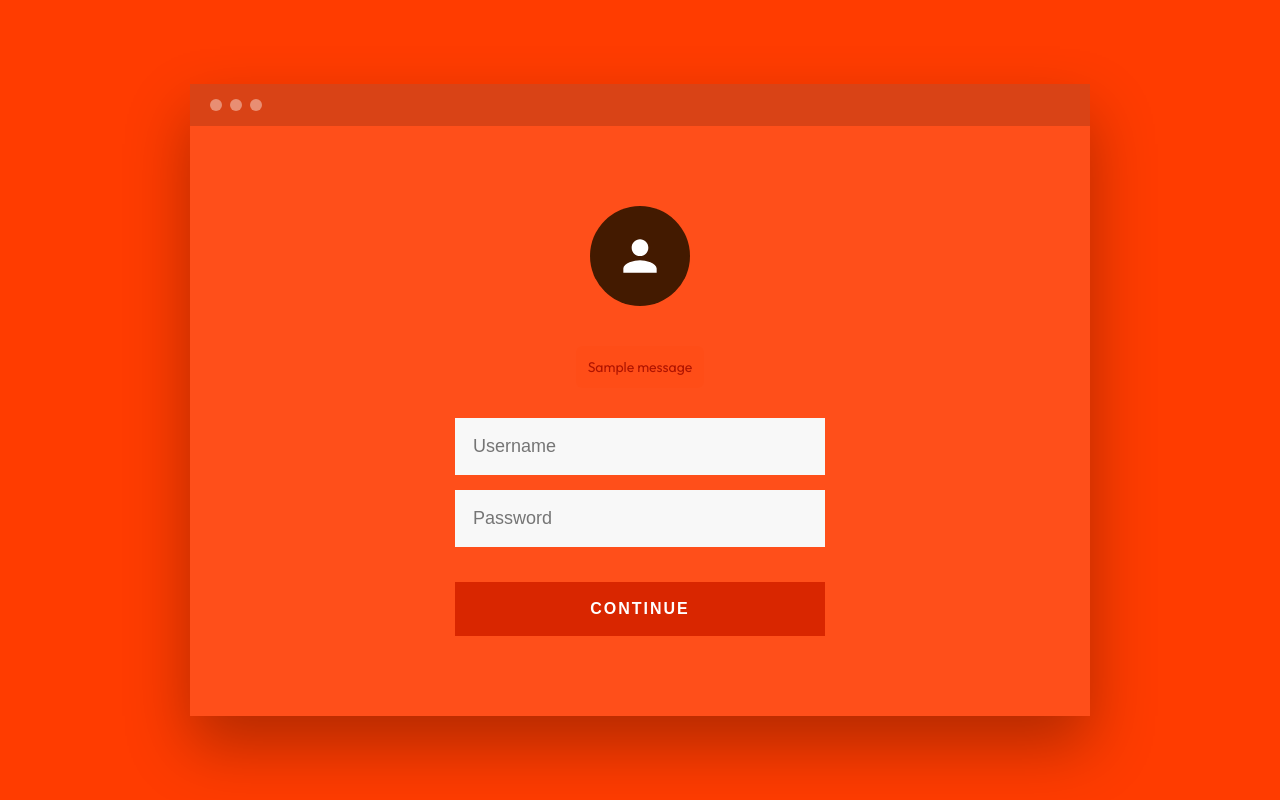
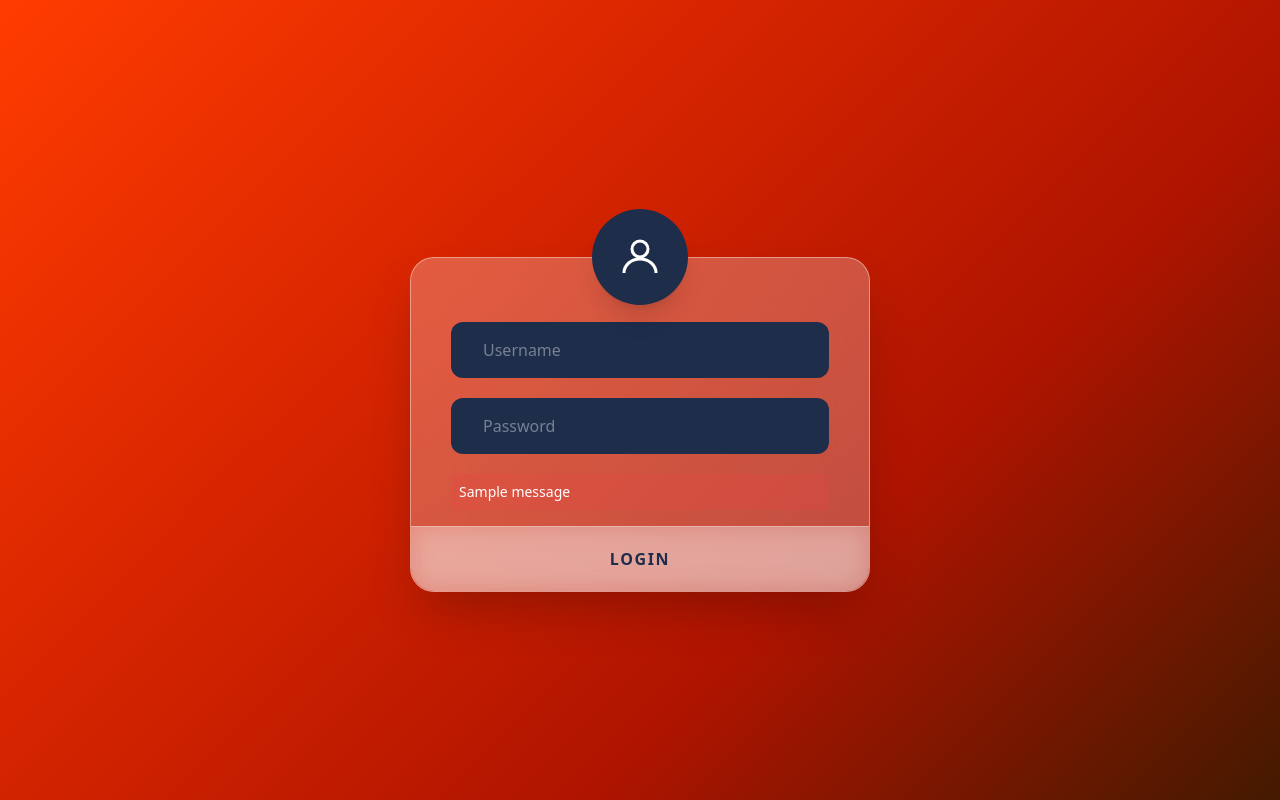
Before and after one commit to Gd0810/chatbot, a Django app: page /accounts/login/ in a window 1280 px wide. Run offline with Django 5.2, Linux system fonts and the light colour scheme; tables that the repository leaves empty hold one stand-in row (values such as "Sample post"); one stand-in notice (Sample message) is shown; parts of the project's set-up code (start-up, migrations or seed data) failed here and were passed over; some libraries are stand-ins or nearby versions.

Commit message:
update:login_ui

```diff
--- a/templates/accounts/login.html
+++ b/templates/accounts/login.html
@@ -3,250 +3,120 @@
 <head>
 <meta charset="UTF-8">
 <meta name="viewport" content="width=device-width, initial-scale=1.0">
+
+<script src="https://cdn.tailwindcss.com"></script>
+  <!-- Iconify for icons -->
+  <script src="https://code.iconify.design/3/3.1.0/iconify.min.js"></script>
+  <script src="https://code.iconify.design/iconify-icon/2.1.0/iconify-icon.min.js"></script>
+
 <title>Login</title>
-      <link rel="preconnect" href="https://fonts.googleapis.com">
-  <link rel="preconnect" href="https://fonts.gstatic.com" crossorigin>
-  <link href="https://fonts.googleapis.com/css2?family=Outfit:wght@300;400;500;600;700&display=swap" rel="stylesheet">
+
 <style>
-:root {
-    --primary: rgb(255, 60, 0);
-    --primary-dark: rgb(217, 38, 0);
-    --primary-darker: rgb(175, 20, 0);
-    --primary-darkest: rgb(67, 26, 0);
-}
-
-*,
-*::before,
-*::after {
-    box-sizing: border-box;
-}
-
 body {
-    margin: 0;
-    padding: 20px;
-    display: flex;
-    justify-content: center;
-    align-items: center;
-    height: 100svh;
-    overflow: hidden;
-    background-color: var(--primary);
-    font-family: 'Outfit', sans-serif;
-}
-
-/* CARD */
-.window-card {
-    width: 100%;
-    max-width: 900px;
-    background-color: rgba(255, 255, 255, 0.1);
-    overflow: hidden;
-    box-shadow: 0 30px 60px rgba(0, 0, 0, 0.3);
-    backdrop-filter: blur(5px);
-}
-
-.window-header {
-    background-color: rgba(0, 0, 0, 0.15);
-    padding: 15px 20px;
-    display: flex;
-    gap: 8px;
-}
-
-.dot {
-    width: 12px;
-    height: 12px;
-    border-radius: 50%;
-    background-color: rgba(255, 255, 255, 0.4);
-}
-
-.window-content {
-    padding: 80px 60px;
-    display: flex;
-    flex-direction: column;
-    align-items: center;
-}
-
-.avatar-circle {
-    width: 100px;
-    height: 100px;
-    background-color: var(--primary-darkest);
-    border-radius: 50%;
-    margin-bottom: 40px;
-    display: flex;
-    justify-content: center;
-    align-items: center;
-}
-
-.avatar-circle svg {
-    fill: white;
-    width: 50px;
-}
-
-form { text-align: center; }
-
-input {
-    width: 100%;
-    max-width: 370px;
-    padding: 18px;
-    margin-bottom: 15px;
-    border: none;
-    outline: none;
-    font-size: 18px;
-    background-color: #f8f8f8;
-    box-sizing: border-box;
-}
-
-/* Asterisk password masking */
-input[type="password"] {
-    -webkit-text-security: asterisk;
-    text-security: asterisk;
-}
-
-button {
-    width: 100%;
-    max-width: 370px;
-    padding: 18px;
-    background-color: rgb(217, 38, 0);
-    color: white;
-    border: none;
-    font-weight: bold;
-    font-size: 16px;
-    text-transform: uppercase;
-    cursor: pointer;
-    margin-top: 20px;
-    letter-spacing: 2px;
-    transition: all 0.3s ease;
-}
-
-button:hover {
-    background-color: rgb(255, 60, 0);
-    transform: translateY(-2px);
-}
-
-.messages {
-    margin-bottom: 20px;
-}
-
-.message {
-    padding: 12px;
-    border-radius: 6px;
-    margin-bottom: 10px;
-    background: rgba(255, 60, 0, 0.1);
-    color: rgb(175, 20, 0);
-    font-size: 14px;
-}
-
-/* =========================
-   RESPONSIVE BREAKPOINTS
-========================= */
-
-/* Tablet */
-@media (max-width: 768px) {
-    .window-content {
-        padding: 50px 30px;
-    }
-
-    .avatar-circle {
-        width: 80px;
-        height: 80px;
-    }
-
-    input, button {
-        font-size: 16px;
-        padding: 14px;
-    }
-}
-
-/* Mobile */
-@media (max-width: 480px) {
-    body {
-        padding: 10px;
-    }
-
-    .window-content {
-        padding: 35px 20px;
-    }
-
-    .avatar-circle {
-        width: 65px;
-        height: 65px;
-        margin-bottom: 25px;
-    }
-
-    input, button {
-        font-size: 15px;
-        padding: 12px;
-    }
+    background: linear-gradient(
+        135deg,
+        rgb(255,60,0),
+        rgb(217,38,0),
+        rgb(175,20,0),
+        rgb(67,26,0)
+    );
 }
 </style>
 
 </head>
-<body>
 
-    <div class="window-card">
-        <div class="window-header">
-            <div class="dot"></div>
-            <div class="dot"></div>
-            <div class="dot"></div>
+<body class="min-h-screen flex items-center justify-center font-sans">
+
+<div class="relative flex flex-col items-center">
+
+    <!-- Avatar -->
+    <div class="w-24 h-24 bg-[#1e2d4a] rounded-full flex items-center justify-center shadow-xl z-10 -mb-12">
+        <svg class="w-12 h-12 text-white" fill="none" stroke="currentColor" stroke-width="1.5" viewBox="0 0 24 24">
+            <circle cx="12" cy="8" r="4"/>
+            <path d="M4 20c0-4 3.6-7 8-7s8 3 8 7"/>
+        </svg>
     </div>
 
-        <div class="window-content">
-            <div class="avatar-circle">
-                <svg viewBox="0 0 24 24"><path d="M12 12c2.21 0 4-1.79 4-4s-1.79-4-4-4-4 1.79-4 4 1.79 4 4 4zm0 2c-2.67 0-8 1.34-8 4v2h16v-2c0-2.66-5.33-4-8-4z"/></svg>
+    <!-- Card -->
+    <div class="w-[460px] bg-white/25 backdrop-blur-xl border border-white/40 rounded-3xl shadow-2xl pt-16 px-10">
+
+
+
+        <form method="post">
+            {% csrf_token %}
+
+            <!-- Username -->
+            <div class="mb-5">
+                <div class="flex items-center bg-[#1e2d4a] rounded-xl overflow-hidden">
+                    <div class="px-4 text-white/70"><iconify-icon icon="mingcute:user-4-fill"></iconify-icon></div>
+
+                    {{ form.username }}
+                </div>
+
+                {% for error in form.username.errors %}
+                <p class="text-red-200 text-xs mt-1">{{ error }}</p>
+                {% endfor %}
+            </div>
+
+            <!-- Password -->
+            <div class="mb-5">
+                <div class="flex items-center bg-[#1e2d4a] rounded-xl overflow-hidden">
+                    <div class="px-4 text-white/70"><iconify-icon icon="tabler:password-user" width="24" height="24"></iconify-icon></div>
+
+                    {{ form.password }}
+                </div>
+
+                {% for error in form.password.errors %}
+                <p class="text-red-200 text-xs mt-1">{{ error }}</p>
+                {% endfor %}
             </div>
 
              {% if messages %}
-        <div class="messages">
+        <div class="mb-4">
             {% for message in messages %}
-            <div class="message">{{ message }}</div>
+            <p class="bg-red-500/20 text-white text-sm p-2 rounded mb-2">
+                {{ message }}
+            </p>
             {% endfor %}
         </div>
         {% endif %}
 
-            <form method="post">
-                {% csrf_token %}
-                <input type="text" name="username" placeholder="Username" required>
-                <input type="text" name="password_display" placeholder="Password" id="pw-display" autocomplete="current-password" required>
-                <input type="hidden" name="password" id="pw-hidden">
-                <br>
-                <button type="submit">Continue</button>
+            <!-- Bottom Strip -->
+            <div class="-mx-10 bg-white/30 backdrop-blur-md border-t border-white/30 rounded-b-3xl py-5">
+                <button type="submit"
+                    class="w-full uppercase tracking-widest font-semibold text-[#1e2d4a] hover:text-black transition">
+                    Login
+                </button>
+            </div>
+
         </form>
+
     </div>
+
 </div>
+
+<!-- Django input styling -->
 <script>
-    (function () {
-        const display = document.getElementById("pw-display");
-        const hidden = document.getElementById("pw-hidden");
-        if (!display || !hidden) return;
+document.addEventListener("DOMContentLoaded", function() {
 
-        let realValue = "";
+    const inputs = document.querySelectorAll("input[type=text], input[type=password]");
 
-        const sync = () => {
-            hidden.value = realValue;
-            display.value = "*".repeat(realValue.length);
-            const end = display.value.length;
-            display.setSelectionRange(end, end);
-        };
+    inputs.forEach(input => {
 
-        display.addEventListener("beforeinput", (e) => {
-            if (e.inputType === "insertText" && e.data) {
-                realValue += e.data;
-            } else if (e.inputType === "deleteContentBackward") {
-                realValue = realValue.slice(0, -1);
-            } else if (e.inputType === "deleteContentForward") {
-                realValue = realValue.slice(0, -1);
-            } else if (e.inputType === "insertFromPaste") {
-                realValue += e.data || "";
-            } else if (e.inputType === "insertCompositionText") {
-                realValue += e.data || "";
+        input.className =
+            "w-full bg-transparent py-4 text-white/70 placeholder-white/40 focus:outline-none";
+
+        if (!input.placeholder) {
+            if (input.name.includes("user"))
+                input.placeholder = "Username";
+            else
+                input.placeholder = "Password";
         }
+
     });
 
-        display.addEventListener("input", () => {
-            sync();
 });
+</script>
 
-        display.addEventListener("focus", sync);
-        display.addEventListener("click", sync);
-    })();
-    </script>
 </body>
 </html>
```
Also changed, not shown: static/ui/img/login.png (added), static/ui/img/login2.png (added), 1 other file. Lines whose indentation alone changed are shown as unchanged.
